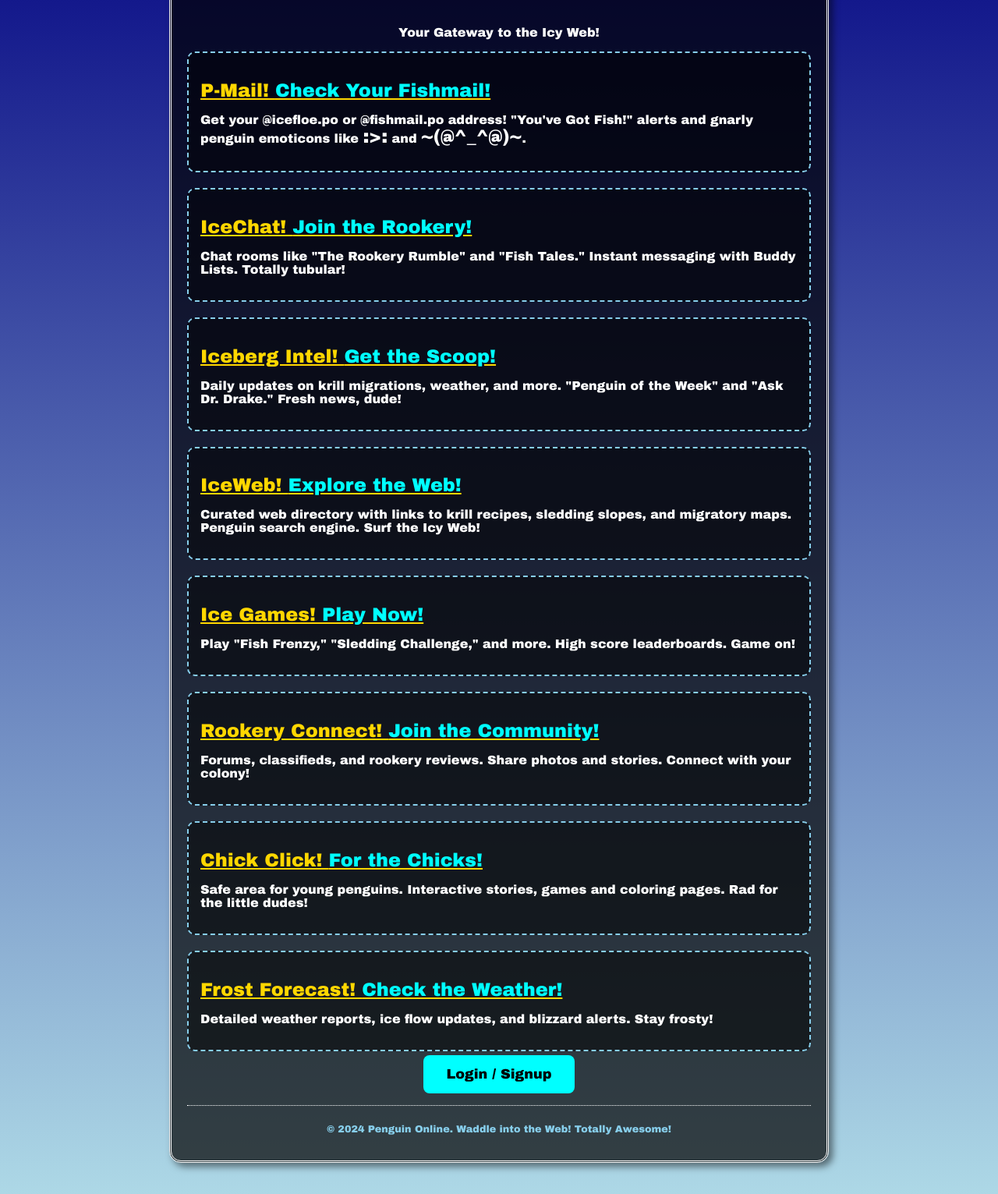
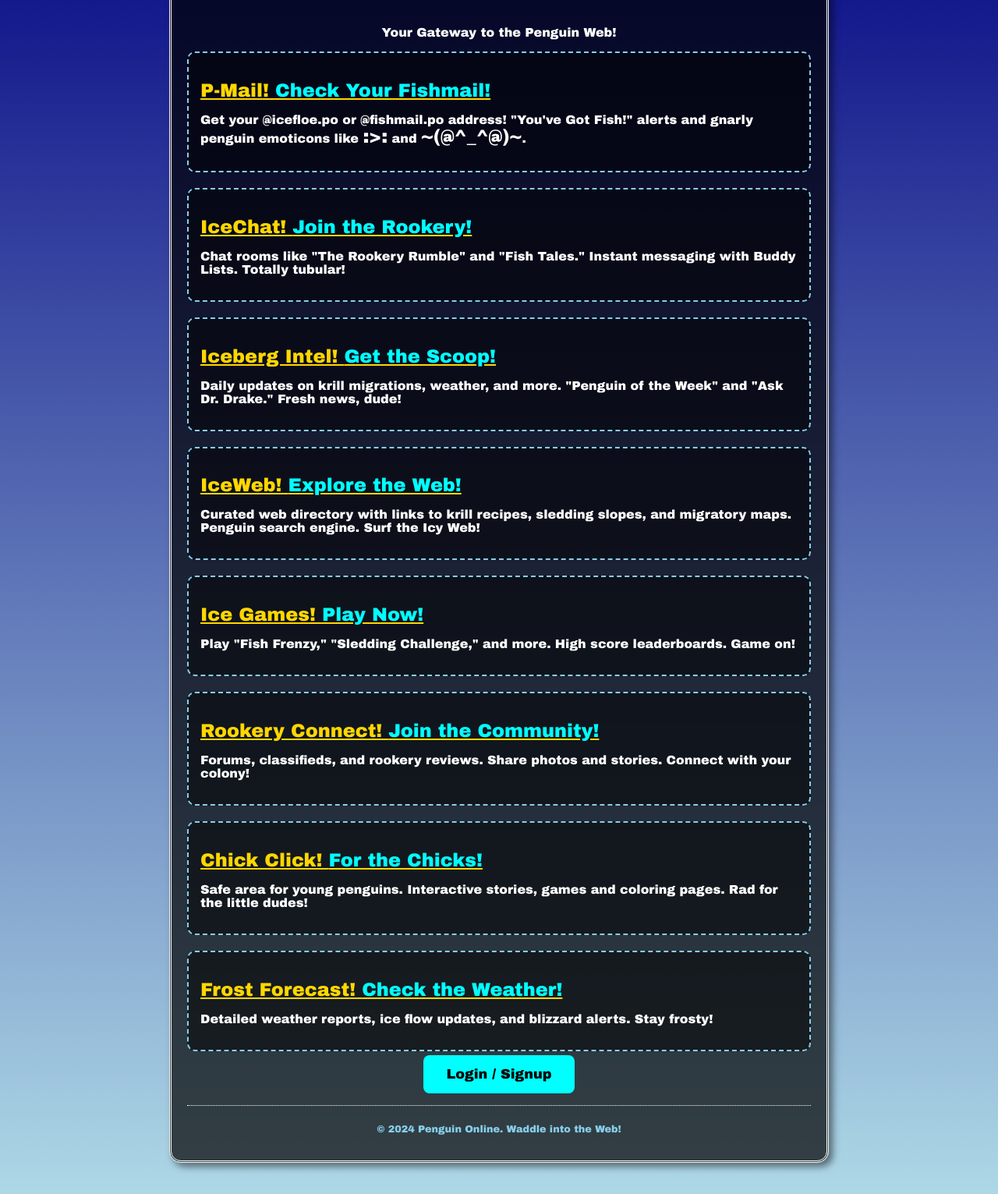
Before and after one commit to Penguin-Online/Penguin-Online-Web, a plain HTML site: page index.html in a window 1280 px wide. Shown: the part 194-1725 px from the top of the page at 78% size. Drawn offline with Linux system fonts and the light colour scheme.

Commit message:
Update index.html

```diff
--- a/index.html
+++ b/index.html
@@ -3,7 +3,7 @@
 <head>
     <meta charset="UTF-8">
     <meta name="viewport" content="width=device-width, initial-scale=1.0">
-    <title>Penguin Online - Your Gateway to the Icy Web!</title>
+    <title>Penguin Online - Your Gateway to the Penguin Web!</title>
     <style>
         body {
             font-family: 'Arial Black', sans-serif;
@@ -113,7 +113,7 @@
         <div id="usernameDisplay"></div>
         <h1>Penguin Online</h1>
         <img class="penguin-image" src="penguin.png" alt="Penguin Online Mascot">
-        <p>Your Gateway to the Icy Web!</p>
+        <p>Your Gateway to the Penguin Web!</p>
 
         <div class="feature">
             <h2>P-Mail! <a href="pmail.html">Check Your Fishmail!</a></h2>
@@ -160,7 +160,7 @@
         </div>
 
         <div class="footer">
-            <p>&copy; 2024 Penguin Online. Waddle into the Web! Totally Awesome!</p>
+            <p>&copy; 2024 Penguin Online. Waddle into the Web!</p>
         </div>
     </div>
     <script>
```
